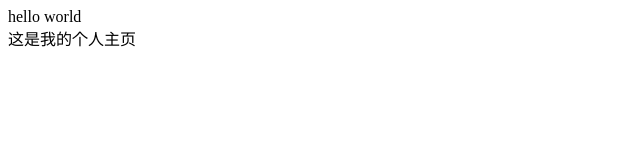
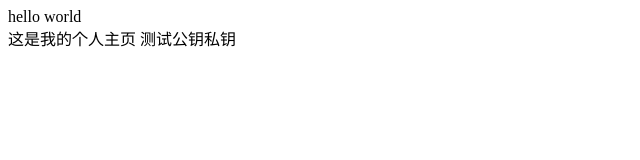
Before and after one commit to web-yang/git-demo, a plain HTML site: page index.html in a window 1280 px wide. Shown: the whole page, without its empty margins (0-640 px from the left). Drawn offline with Linux system fonts and the light colour scheme.

Commit message:
测试公钥

```diff
--- a/index.html
+++ b/index.html
@@ -9,5 +9,7 @@
 <body>
     <div>hello world</div>
     这是我的个人主页
+
+    测试公钥私钥
 </body>
 </html>
```
